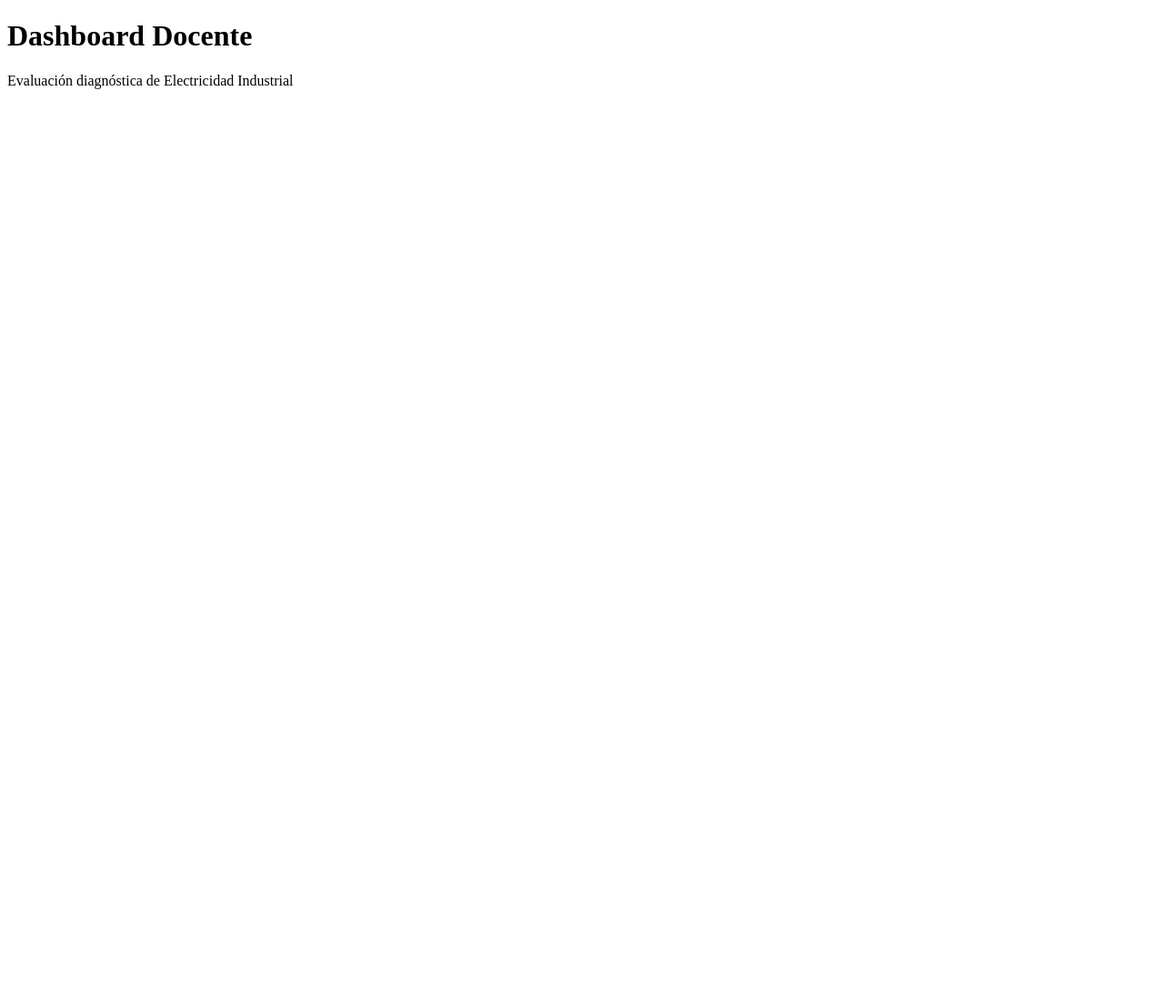
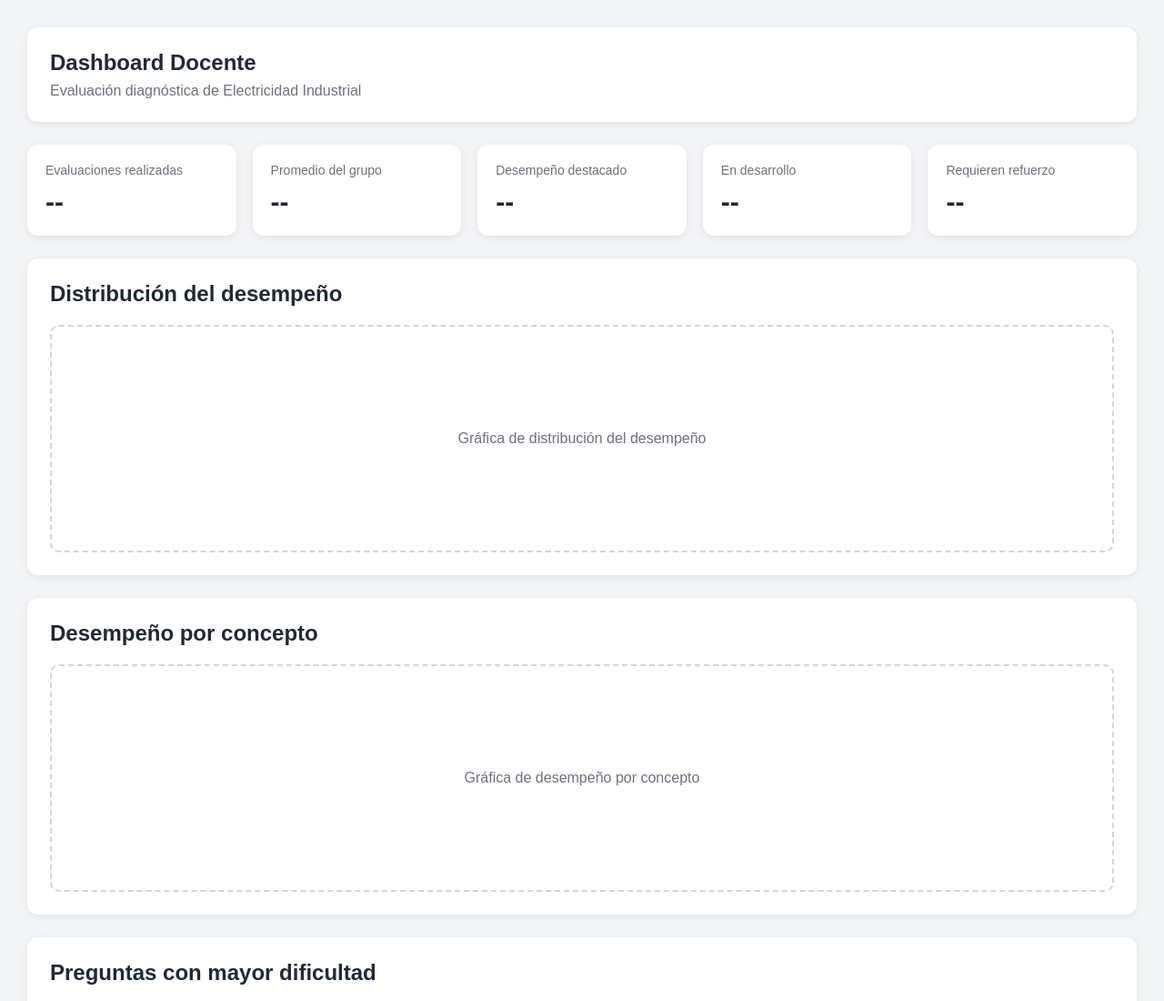
Before and after one commit to julvidceron-hub/dashboard-evaluacion-electricidad, a plain HTML site: page index.html in a window 1280 px wide. Shown: the top 1100 px of the page at 91% size. Before the commit the page ends 800 px from the top, so only its background shows below. Drawn offline with Linux system fonts and the light colour scheme.

Commit message:
Enhance index.html with dashboard styling and layout
Added styles and structure for the dashboard layout.

```diff
--- a/index.html
+++ b/index.html
@@ -1,19 +1,285 @@
 <!DOCTYPE html>
 <html lang="es">
+
 <head>
+
     <meta charset="UTF-8">
-    <meta name="viewport" content="width=device-width, initial-scale=1.0">
 
-    <title>Dashboard Docente - Evaluación de Electricidad</title>
+    <meta
+        name="viewport"
+        content="width=device-width, initial-scale=1.0"
+    >
+
+    <title>
+        Dashboard Docente - Evaluación de Electricidad
+    </title>
+
+    <style>
+
+        * {
+            box-sizing: border-box;
+        }
+
+        body {
+            margin: 0;
+            font-family: Arial, sans-serif;
+            background: #f3f4f6;
+            color: #1f2937;
+        }
+
+        .dashboard {
+            max-width: 1400px;
+            margin: 0 auto;
+            padding: 30px;
+        }
+
+        .header {
+            background: #ffffff;
+            padding: 25px;
+            border-radius: 12px;
+            margin-bottom: 25px;
+            box-shadow: 0 2px 8px rgba(0, 0, 0, 0.08);
+        }
+
+        .header h1 {
+            margin: 0 0 8px 0;
+        }
+
+        .header p {
+            margin: 0;
+            color: #6b7280;
+        }
+
+        .kpi-grid {
+            display: grid;
+            grid-template-columns: repeat(5, 1fr);
+            gap: 18px;
+            margin-bottom: 25px;
+        }
+
+        .kpi {
+            background: #ffffff;
+            padding: 20px;
+            border-radius: 12px;
+            box-shadow: 0 2px 8px rgba(0, 0, 0, 0.08);
+        }
+
+        .kpi-title {
+            font-size: 14px;
+            color: #6b7280;
+            margin-bottom: 10px;
+        }
+
+        .kpi-value {
+            font-size: 30px;
+            font-weight: bold;
+        }
+
+        .section {
+            background: #ffffff;
+            padding: 25px;
+            border-radius: 12px;
+            margin-bottom: 25px;
+            box-shadow: 0 2px 8px rgba(0, 0, 0, 0.08);
+        }
+
+        .section h2 {
+            margin-top: 0;
+        }
+
+        .placeholder {
+            min-height: 250px;
+            display: flex;
+            align-items: center;
+            justify-content: center;
+            border: 2px dashed #d1d5db;
+            border-radius: 10px;
+            color: #6b7280;
+        }
+
+        @media (max-width: 1000px) {
+
+            .kpi-grid {
+                grid-template-columns: repeat(2, 1fr);
+            }
+
+        }
+
+        @media (max-width: 600px) {
+
+            .dashboard {
+                padding: 15px;
+            }
+
+            .kpi-grid {
+                grid-template-columns: 1fr;
+            }
+
+        }
+
+    </style>
+
 </head>
 
 <body>
 
-    <h1>Dashboard Docente</h1>
+    <main class="dashboard">
 
-    <p>
-        Evaluación diagnóstica de Electricidad Industrial
-    </p>
+        <!-- ENCABEZADO -->
+
+        <section class="header">
+
+            <h1>
+                Dashboard Docente
+            </h1>
+
+            <p>
+                Evaluación diagnóstica de Electricidad Industrial
+            </p>
+
+        </section>
+
+
+        <!-- INDICADORES -->
+
+        <section class="kpi-grid">
+
+            <div class="kpi">
+
+                <div class="kpi-title">
+                    Evaluaciones realizadas
+                </div>
+
+                <div class="kpi-value">
+                    --
+                </div>
+
+            </div>
+
+
+            <div class="kpi">
+
+                <div class="kpi-title">
+                    Promedio del grupo
+                </div>
+
+                <div class="kpi-value">
+                    --
+                </div>
+
+            </div>
+
+
+            <div class="kpi">
+
+                <div class="kpi-title">
+                    Desempeño destacado
+                </div>
+
+                <div class="kpi-value">
+                    --
+                </div>
+
+            </div>
+
+
+            <div class="kpi">
+
+                <div class="kpi-title">
+                    En desarrollo
+                </div>
+
+                <div class="kpi-value">
+                    --
+                </div>
+
+            </div>
+
+
+            <div class="kpi">
+
+                <div class="kpi-title">
+                    Requieren refuerzo
+                </div>
+
+                <div class="kpi-value">
+                    --
+                </div>
+
+            </div>
+
+        </section>
+
+
+        <!-- DISTRIBUCIÓN DEL DESEMPEÑO -->
+
+        <section class="section">
+
+            <h2>
+                Distribución del desempeño
+            </h2>
+
+            <div class="placeholder">
+
+                Gráfica de distribución del desempeño
+
+            </div>
+
+        </section>
+
+
+        <!-- DESEMPEÑO POR CONCEPTO -->
+
+        <section class="section">
+
+            <h2>
+                Desempeño por concepto
+            </h2>
+
+            <div class="placeholder">
+
+                Gráfica de desempeño por concepto
+
+            </div>
+
+        </section>
+
+
+        <!-- PREGUNTAS CON MAYOR DIFICULTAD -->
+
+        <section class="section">
+
+            <h2>
+                Preguntas con mayor dificultad
+            </h2>
+
+            <div class="placeholder">
+
+                Análisis de preguntas
+
+            </div>
+
+        </section>
+
+
+        <!-- ESTUDIANTES QUE REQUIEREN INTERVENCIÓN -->
+
+        <section class="section">
+
+            <h2>
+                Estudiantes que requieren intervención
+            </h2>
+
+            <div class="placeholder">
+
+                Lista de estudiantes
+
+            </div>
+
+        </section>
+
+    </main>
 
 </body>
+
 </html>
```
